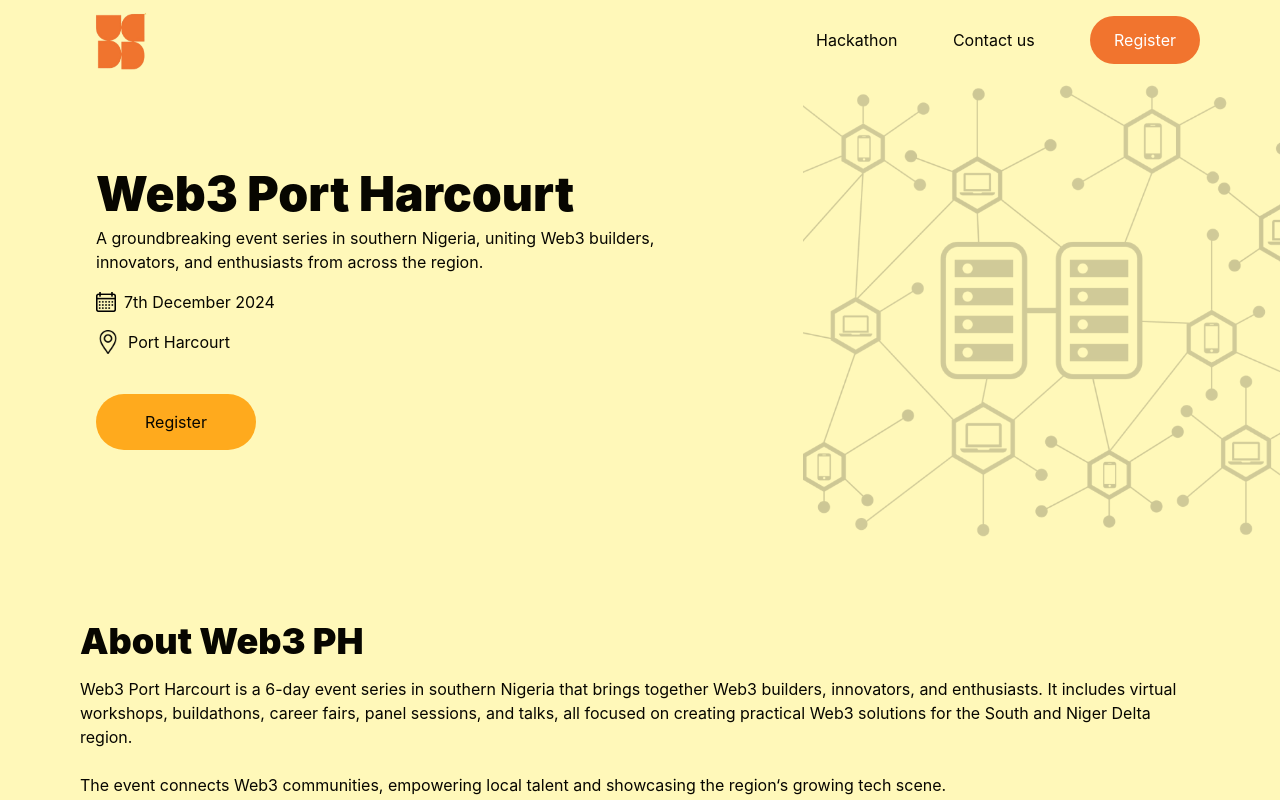
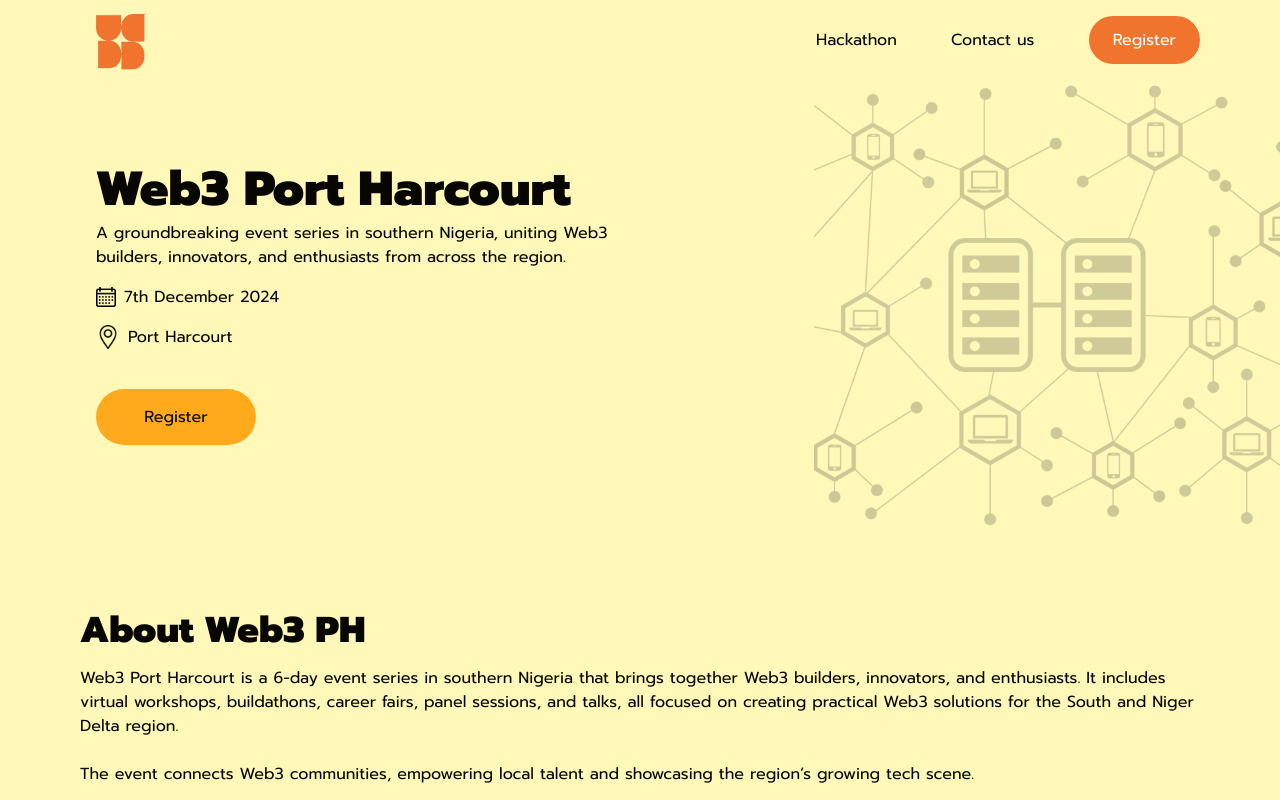
Before and after one commit to Let-s-build-DAO/web3phc, a React (Vite) app: page / in a window 1280 px wide. Shown: the top 800 px of the page. Built offline with nearby package versions, Linux system fonts and the light colour scheme.

Commit message:
update font commit

```diff
--- a/src/App.css
+++ b/src/App.css
@@ -1,3 +1,6 @@
+@import url('https://fonts.googleapis.com/css2?family=Prompt:ital,wght@0,100;0,200;0,300;0,400;0,500;0,600;0,700;0,800;0,900;1,100;1,200;1,300;1,400;1,500;1,600;1,700;1,800;1,900&display=swap');
+
 #root {
   margin: 0 auto;
+  font-family: Prompt;
 }
--- a/src/App.jsx
+++ b/src/App.jsx
@@ -21,7 +21,9 @@
               <img className='w-6 h-6 my-auto' src="/images/location.png" alt="" />
               <p className='ml-2'>Port Harcourt</p>
             </div>
-            <button className="bg-[#FFAA1D] mt-6 w-40 p-4 rounded-full  px-6">Register</button>
+            <a href="https://www.ticketsbyallin.com/Web3ph" target='_blank'>
+              <button className="bg-[#FFAA1D] mt-6 w-40 p-4 rounded-full  px-6">Register</button>
+            </a>
           </div>
           <div className='lg:w-1/2 sm:hidden block'>
             <img className='w-full' src="/images/hero.png" alt="" />
--- a/src/components/HeaderNav.jsx
+++ b/src/components/HeaderNav.jsx
@@ -6,7 +6,9 @@
       <div className="flex my-auto lg:w-96 justify-between">
         <p className="my-auto sm:hidden block">Hackathon</p>
         <p className="my-auto sm:hidden block">Contact us</p>
-        <button className="bg-[#F1742E] text-white p-3 rounded-full  px-6">Register</button>
+        <a href="https://www.ticketsbyallin.com/Web3ph" target='_blank'>
+          <button className="bg-[#F1742E] text-white p-3 rounded-full  px-6">Register</button>
+        </a>
       </div>
     </div>
   );
--- a/src/index.css
+++ b/src/index.css
@@ -2,8 +2,9 @@
 @tailwind components;
 @tailwind utilities;
 
+
 :root {
-  font-family: Inter, system-ui, Avenir, Helvetica, Arial, sans-serif;
+  font-family: Prompt;
   color: #070600;
   background-color: #FFF8B9;
 }
```
